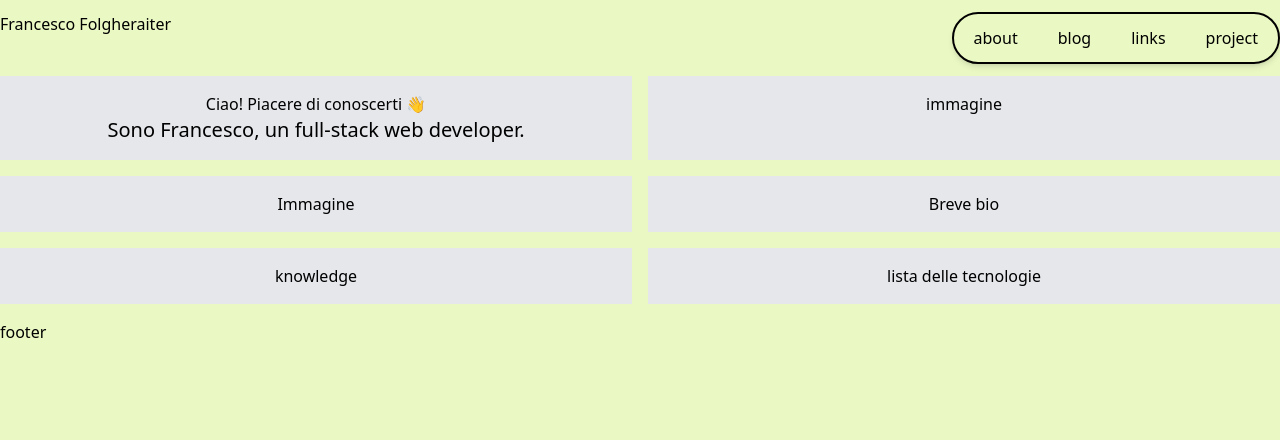
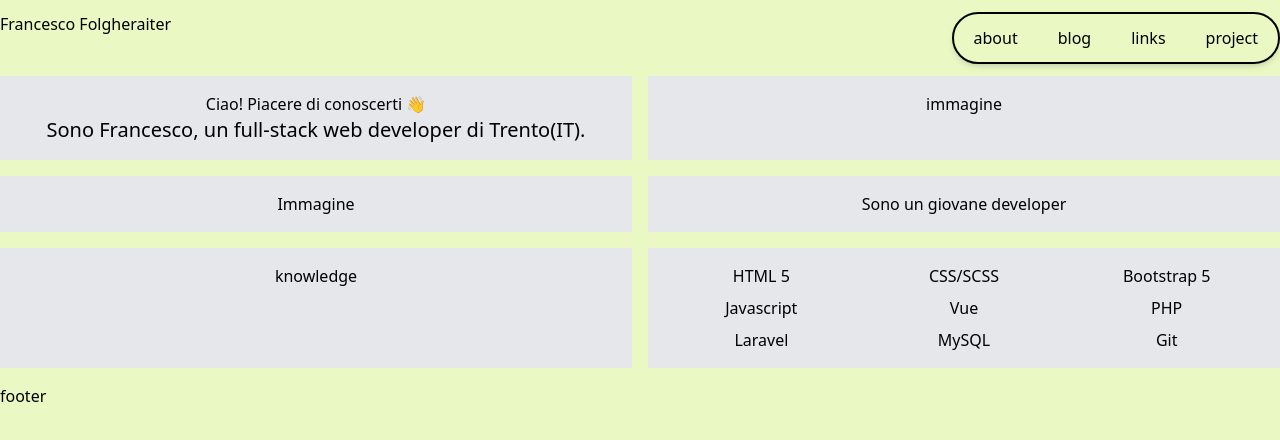
Before and after one commit to FrancescoFolgheraiter/DevFol, a Vue app: page / in a window 1280 px wide. Shown: the top 440 px of the page. Built offline with nearby package versions, Linux system fonts and the light colour scheme.

Commit message:
add technologies

```diff
--- a/src/components/Pages/HomePage.vue
+++ b/src/components/Pages/HomePage.vue
@@ -3,7 +3,18 @@
     export default{
         data(){
             return{
-
+                //my knowledge
+                technologies:[
+                    "HTML 5",
+                    "CSS/SCSS",
+                    "Bootstrap 5",
+                    "Javascript",
+                    "Vue",
+                    "PHP",
+                    "Laravel",
+                    "MySQL",
+                    "Git"
+                ]
             };
         },
         methods:{
@@ -22,7 +33,7 @@
         <div class="bg-gray-200 p-4 text-center">
             <p>Ciao! Piacere di conoscerti 👋</p>
             <h1 class="text-base sm:text-xl font-semibold sm:font-normal">
-                Sono Francesco, un full-stack web developer.
+                Sono Francesco, un full-stack web developer di Trento(IT).
             </h1>
         </div>
         <div class="bg-gray-200 p-4 text-center">
@@ -34,7 +45,7 @@
             Immagine
         </div>
         <div class="bg-gray-200 p-4 text-center">
-            Breve bio
+            Sono un giovane developer
         </div>
     </section>
     <section class="grid grid-cols-2 gap-4 mb-4">
@@ -42,7 +53,11 @@
             knowledge
         </div>
         <div class="bg-gray-200 p-4 text-center">
-            lista delle tecnologie
+            <ul class="grid grid-cols-3 gap-2">
+                <li v-for="technology in technologies">
+                    {{ technology }}
+                </li>
+            </ul>
         </div>
     </section>
 </template>
```
